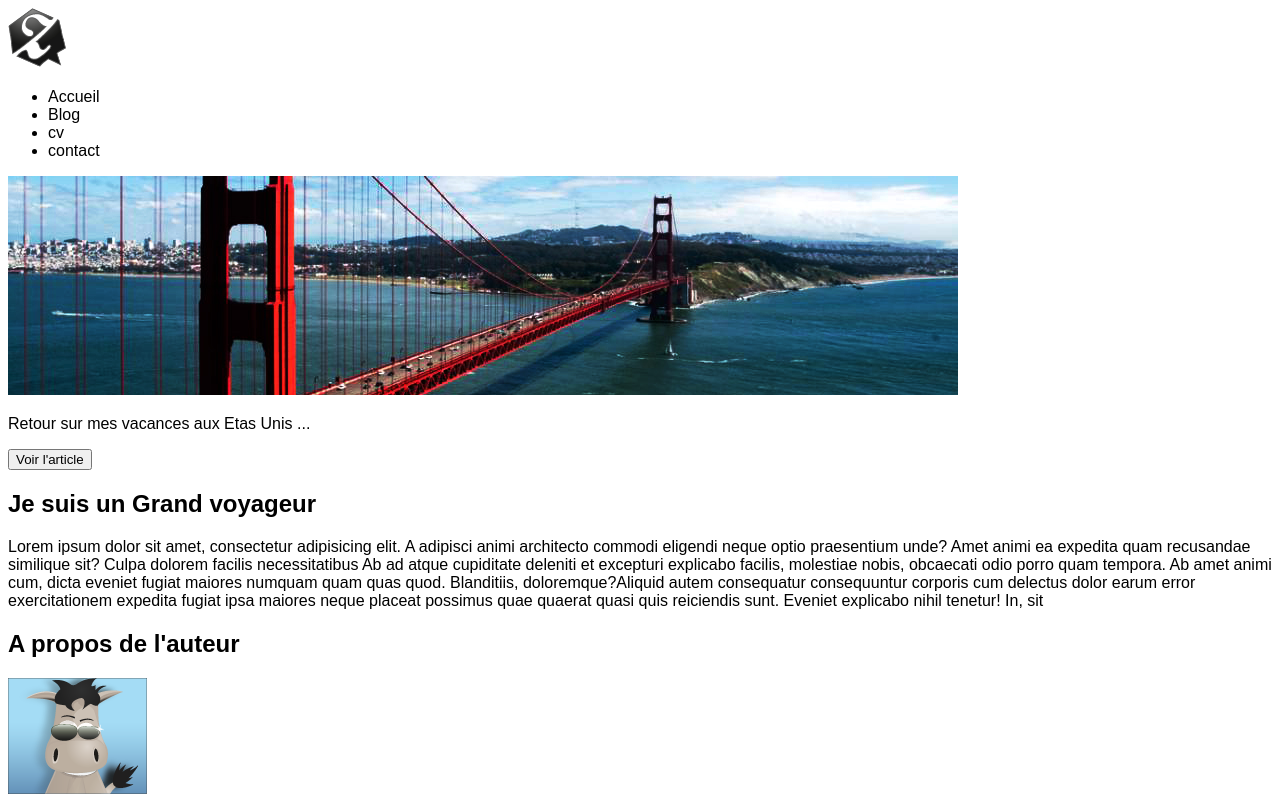
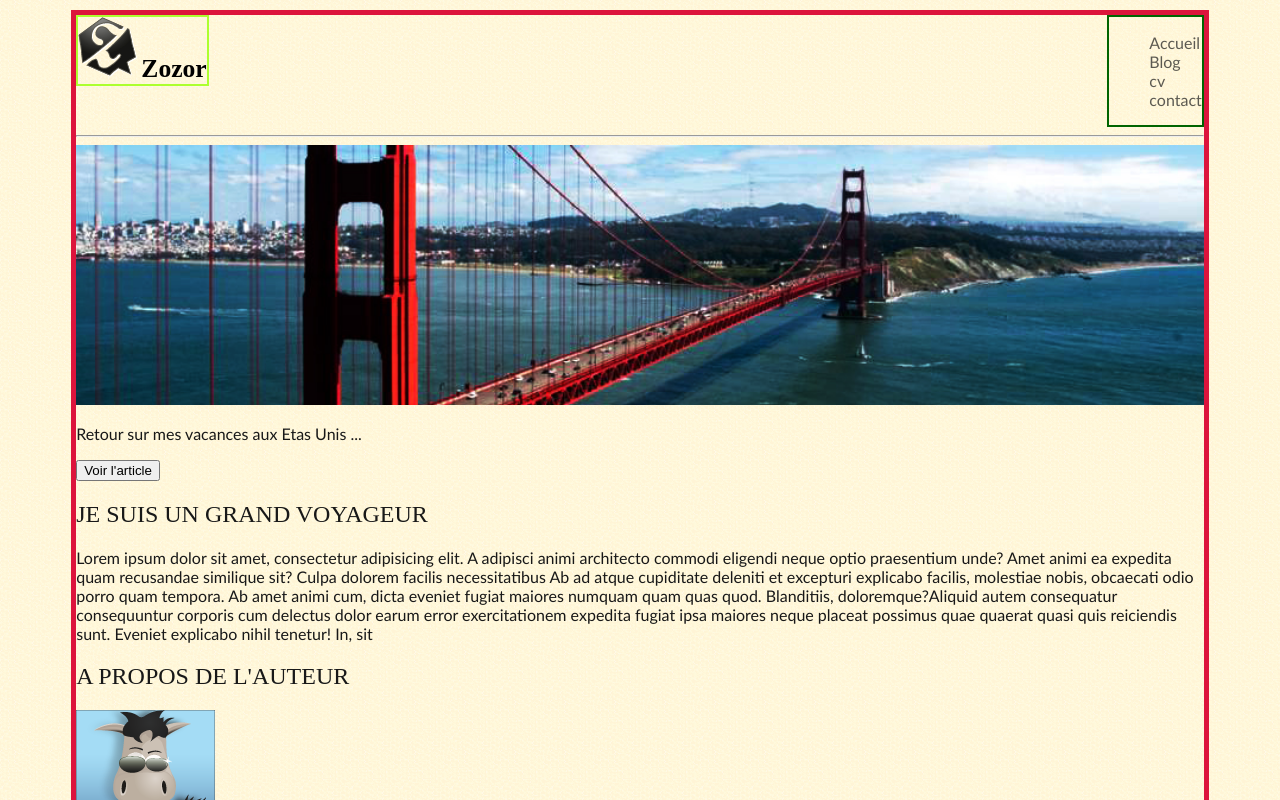
Before and after one commit to aminelch/zozor-carnet-adresse, a plain HTML site: page index.html in a window 1280 px wide. Shown: the top 800 px of the page. Drawn offline with Linux system fonts and the light colour scheme; a web font is replaced by a local one.

Commit message:
styling basics page components

```diff
--- a/index.html
+++ b/index.html
@@ -9,21 +9,25 @@
     <title>Zozor - Carnet d'adresse </title>
 </head>
 <body>
+<div class="container">
     <header class="header">
         <div class="brand">
             <a href="index.html">
                 <img src="public/img/zozor_logo.png" alt="logo">
+                <span class="brand-title">Zozor</span>
             </a>
         </div>
-    <nav class="main-nav">
-        <ul>
-            <li class="active">Accueil</li>
-            <li>Blog</li>
-            <li>cv</li>
-            <li>contact</li>
+        <nav>
+            <ul class="main-nav">
+                <li class="active"><a href="#">Accueil</a> </li>
+                <li><a href="#">Blog</a></li>
+                <li><a href="#">cv</a></li>
+                <li><a href="#">contact</a></li>
             </ul>
         </nav>
     </header>
+    <div class="clearfix"></div>
+    <hr>
     <div class="highlighted">
         <div class="highlighted-content">
             <img src="public/img/sanfrancisco.jpg" alt="san francisco">
@@ -96,5 +100,6 @@
             </ul>
         </div>
     </footer>
+</div>
 </body>
 </html>
--- a/public/css/app.css
+++ b/public/css/app.css
@@ -1,9 +1,12 @@
+/* Définition des polices personnalisées */
 @font-face {
     font-family: 'ballpark' ;
     src: url("../fonts/ballpark.svg") format("svg"),
     url("../fonts/ballpark.eot") format("embedded-opentype"),
     url("../fonts/ballpark.ttf") format("truetype"),
     url("../fonts/ballpark.woff") format("woff");
+    font-weight: normal;
+    font-style: normal;
 }
 
 @font-face {
@@ -12,6 +15,8 @@
     url("../fonts/dayrom.eot") format("embedded-opentype"),
     url("../fonts/dayrom.ttf") format("truetype"),
     url("../fonts/dayrom.woff") format("woff");
+    font-weight: normal;
+    font-style: normal;
 
 }
 
@@ -20,7 +25,64 @@
 }
 
 body {
-    font-family: 'dayrom', sans-serif;
+    background: url("../img/fond_jaune.png");
+    font-family: 'Trebuchet MS', sans-serif;
     font-size: 16px;
-    font-weight: 400;
+    color:#181818;
 }
+.container{
+    border: 5px solid crimson;
+    margin: 10px auto;
+    width: 90%;
+}
+
+.header .brand{
+    display: block;
+    float: left;
+    border: 2px solid greenyellow;
+}
+.brand a {
+    text-decoration: none;
+    color:black;
+}
+.brand-title{
+    font-family: 'ballpark', serif ;
+    font-weight: bold;
+    font-size: 1.6rem;
+}
+
+.header nav{
+    float: right;
+    border: 2px solid darkgreen;
+}
+.header .main-nav{
+     list-style: none;
+    display: inline-block;
+}
+.main-nav a {
+    color: inherit;
+    text-decoration: none;
+    opacity: 0.7;
+    transition: opacity 0.3s;
+}
+.main-nav a:hover{
+    opacity: 1;
+    text-decoration: underline;
+}
+hr{
+  color:cyan;
+}
+.clearfix{
+    clear: both;
+}
+.highlighted-content img{
+    width: 100%;
+    height: 100%;
+    margin: 0;
+    padding: 0;
+}
+h1,h2, section{
+    font-family: Dayrom, serif;
+    font-weight: normal;
+    text-transform: uppercase;
+}
```
Lines whose indentation alone changed are shown as unchanged.
